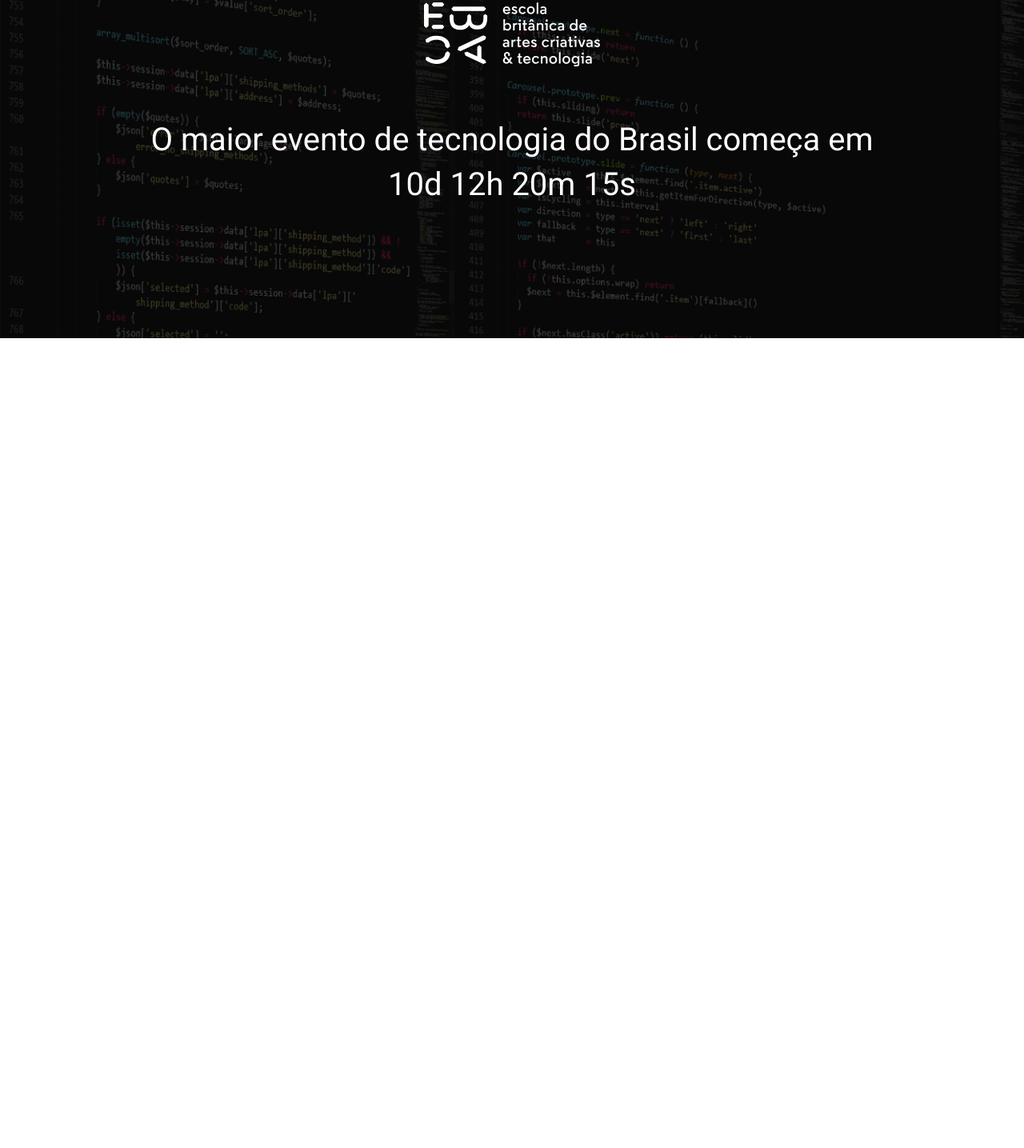
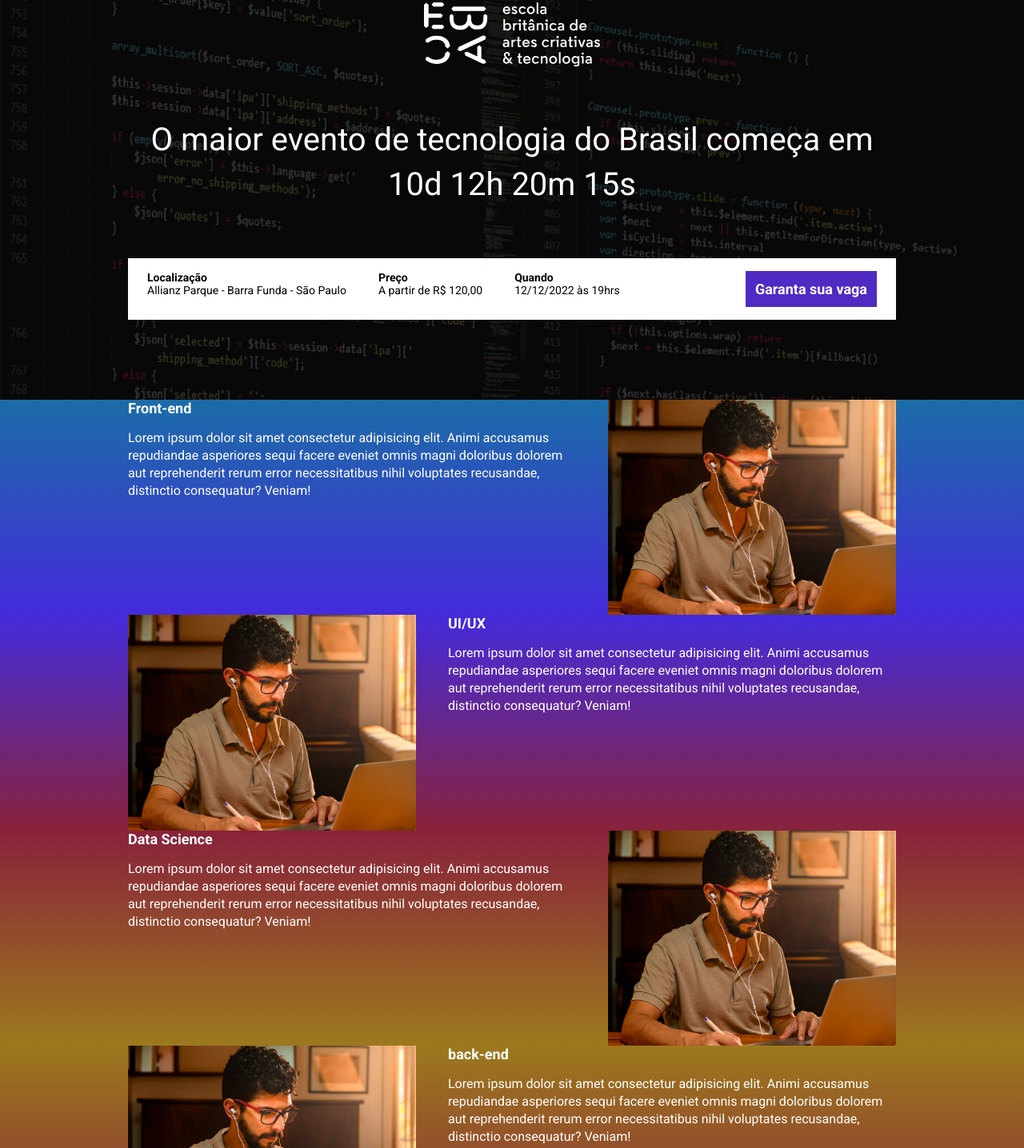
Before and after one commit to joseGarcia777a/eback_tech_talks, a website built with Parcel: page src/index.html in a window 1280 px wide. Shown: the part 61-1497 px from the top of the page at 80% size. Before the commit the page ends 800 px from the top, so only its background shows below. Built offline with nearby package versions, Linux system fonts and the light colour scheme.

Commit message:
fix: corrigindo arquivos

```diff
--- a/src/index.html
+++ b/src/index.html
@@ -8,6 +8,7 @@
     <link rel="preconnect" href="https://fonts.googleapis.com">
     <link rel="preconnect" href="https://fonts.gstatic.com" crossorigin>
     <link href="https://fonts.googleapis.com/css2?family=Roboto:ital,wght@0,100;0,300;0,400;0,500;0,700;0,900;1,100;1,300;1,400;1,500;1,700;1,900&display=swap" rel="stylesheet">
+    <link href="https://unpkg.com/aos@2.3.1/dist/aos.css" rel="stylesheet">
 </head>
 <body>
 
@@ -17,9 +18,73 @@
             <p class="hero__text">
                 O maior evento de tecnologia do Brasil começa em 10d 12h 20m 15s
             </p>
+            <div class="infos-bar">
+                <ul class="infos-bar__infos">
+                    <li class="infos-bar__infos__item">
+                        <b>Localização</b>
+                        Allianz Parque - Barra Funda - São Paulo
+                    </li>
+                    <li class="infos-bar__infos__item">
+                        <b>Preço</b>
+                        A partir de R$ 120,00
+                    </li>
+                    <li class="infos-bar__infos__item">
+                        <b>Quando</b>
+                        12/12/2022 às 19hrs
+                    </li>
+                </ul>
+                <a href="#" class="button button--primary">
+                    Garanta sua vaga
+                </a>
+            </div>
         </div>
     </header>
+    <section class="event event--frontend">
+        <div class="container" data-aos="fade-right">
+            <div class="event__details">
+                <h2 class="event__details__title">Front-end</h2>
+                <p class="event__details__description">
+                    Lorem ipsum dolor sit amet consectetur adipisicing elit. Animi accusamus repudiandae asperiores sequi facere eveniet omnis magni doloribus dolorem aut reprehenderit rerum error necessitatibus nihil voluptates recusandae, distinctio consequatur? Veniam!
+                </p>
+            </div>
+            <img class="event__image" src="./images/frontend.png" alt="Front-end">
+        </div>
+    </section>
+    <section class="event event--ux-ui event--image-left">
+        <div class="container" data-aos="fade-left">
+            <div class="event__details">
+                <h2 class="event__details__title">UI/UX</h2>
+                <p class="event__details__description">
+                    Lorem ipsum dolor sit amet consectetur adipisicing elit. Animi accusamus repudiandae asperiores sequi facere eveniet omnis magni doloribus dolorem aut reprehenderit rerum error necessitatibus nihil voluptates recusandae, distinctio consequatur? Veniam!
+                </p>
+            </div>
+            <img class="event__image" src="./images/frontend.png" alt="Front-end">
+        </div>
+    </section>
+    <section class="event event--data-science">
+        <div class="container" data-aos="fade-right">
+            <div class="event__details">
+                <h2 class="event__details__title">Data Science</h2>
+                <p class="event__details__description">
+                    Lorem ipsum dolor sit amet consectetur adipisicing elit. Animi accusamus repudiandae asperiores sequi facere eveniet omnis magni doloribus dolorem aut reprehenderit rerum error necessitatibus nihil voluptates recusandae, distinctio consequatur? Veniam!
+                </p>
+            </div>
+            <img class="event__image" src="./images/frontend.png" alt="Front-end">
+        </div>
+    </section>
+    <section class="event event--backend event--image-left">
+        <div class="container" data-aos="fade-left">
+            <div class="event__details">
+                <h2 class="event__details__title">back-end</h2>
+                <p class="event__details__description">
+                    Lorem ipsum dolor sit amet consectetur adipisicing elit. Animi accusamus repudiandae asperiores sequi facere eveniet omnis magni doloribus dolorem aut reprehenderit rerum error necessitatibus nihil voluptates recusandae, distinctio consequatur? Veniam!
+                </p>
+            </div>
+            <img class="event__image" src="./images/frontend.png" alt="Front-end">
+        </div>
+    </section>
 
+    <script src="https://unpkg.com/aos@2.3.1/dist/aos.js"></script>
     <script src="scripts/main.js"></script>
 </body>
 </html>
--- a/src/scripts/main.js
+++ b/src/scripts/main.js
@@ -1 +1 @@
-console.log("Ola mundo");
+AOS.init();
--- /dev/null
+++ b/src/styles/_event.scss
@@ -0,0 +1,64 @@
+@use "variable";
+
+.event {
+    padding: 80 0;
+
+    &--frontend {
+        background-image: linear-gradient(variable.$blue1, variable.$blue2);
+    }
+
+    &--ux-ui {
+        background-image: linear-gradient(variable.$blue2, variable.$pink);
+    }
+
+    &--data-science {
+        background-image: linear-gradient(variable.$pink, variable.$yellow);
+    }
+
+    &--backend {
+        background-image: linear-gradient(variable.$yellow, variable.$pink);
+    }
+
+    &--image-left {
+        .container {
+            flex-direction: row-reverse;
+        }
+    }
+
+    .container {
+        display: flex;
+        gap: 40px;
+    }
+
+    &__image {
+        max-width: 360px;
+    }
+
+    &__details {
+
+        &__title {
+            font-size: 18px;
+            font-weight: bold;
+            margin-bottom: 16px;
+        }
+
+        &__description {
+            line-height: 22px;
+        }
+    }
+
+    @media (max-width: 640px) {
+        .container {
+            display: block;
+        }
+
+        &__image {
+            width: 100%;
+        }
+
+        &__details {
+            margin-right: 0;
+            margin-bottom: 16px;
+        }
+    }
+}
--- a/src/styles/_hero.scss
+++ b/src/styles/_hero.scss
@@ -1,3 +1,5 @@
+@use "variable";
+
 .hero {
     padding-top: 64px;
     padding-bottom: 100px;
@@ -16,7 +18,7 @@
         left: 0;
         width: 100%;
         height: 100%;
-        background-color: #000;
+        background-color: variable.$secondaryTextColor;
         content: '';
         opacity: .7;
     }
--- /dev/null
+++ b/src/styles/_variable.scss
@@ -0,0 +1,8 @@
+$textColor: #fff;
+$secondaryTextColor: #000;
+
+$blue1: #1b6ca7;
+$blue2: #442bdb;
+$pink: #89223b;
+$yellow: #9c791d;
+$purple: #4f2ac3;
--- /dev/null
+++ b/src/styles/components/_buttons.scss
@@ -0,0 +1,25 @@
+@use "../variable";
+
+.button {
+    padding: 12px;
+    font-size: 18px;
+    font-weight: bold;
+    text-decoration: none;
+    text-align: center;
+    white-space: nowrap;
+
+    &--primary {
+        color: variable.$textColor;
+        background-color: variable.$purple;
+    }
+
+    @media (max-width: 640px) {
+        display: block;
+        width: 100%;
+    }
+
+    @media (max-width: 1024px) {
+        display: flex;
+        align-items: center;
+    }
+}
--- /dev/null
+++ b/src/styles/components/_infos_bar.scss
@@ -0,0 +1,42 @@
+@use "../variable";
+
+.infos-bar {
+    padding: 16px 24px;
+    background-color: variable.$textColor;
+    display: flex;
+    justify-content: space-between;
+
+    &__infos {
+        display: flex;
+        gap: 40px;
+
+        &__item {
+            font-size: 14px;
+            color: variable.$secondaryTextColor;
+
+            b {
+                font-size: 14px;
+                display: block;
+                color: variable.$secondaryTextColor;
+            }
+        }
+    }
+
+    @media (max-width: 640px) {
+        display: block;
+
+        &__infos {
+            display: block;
+
+            &__item {
+                margin-bottom: 24px;
+            }
+        }
+    }
+
+    @media (max-width: 1024px) {
+        &__infos {
+            gap: 16px;
+        }
+    }
+}
--- a/src/styles/main.scss
+++ b/src/styles/main.scss
@@ -1,11 +1,16 @@
 @use "hero";
+@use "components/infos_bar";
+@use "components/buttons";
+@use "event";
+@use "variable";
 
 * {
     margin: 0;
     padding: 0;
     box-sizing: border-box;
     font-family: "Roboto", sans-serif;
-    color: #fff;
+    color: variable.$textColor;
+    list-style: none;
 }
 
 .container {
```
